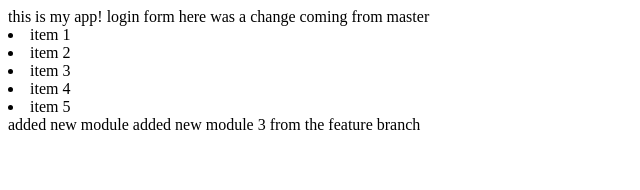
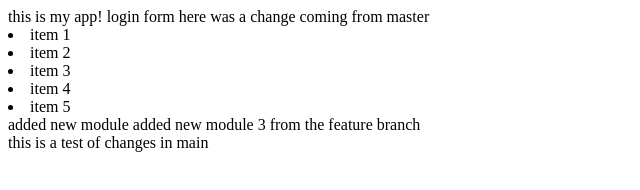
Before and after one commit to rbtgagnon/myAppSample, a plain HTML site: page index.html in a window 1280 px wide. Shown: the whole page, without its empty margins (0-640 px from the left). Drawn offline with Linux system fonts and the light colour scheme.

Commit message:
changes made to main

```diff
--- a/index.html
+++ b/index.html
@@ -15,6 +15,10 @@
         </module-one>
         added new module
         added new module 3 from the feature branch
+
+        <module-two>
+           <div>this is a test of changes in main</div>
+        </module-two>
     </body>
 
 </html>
```
